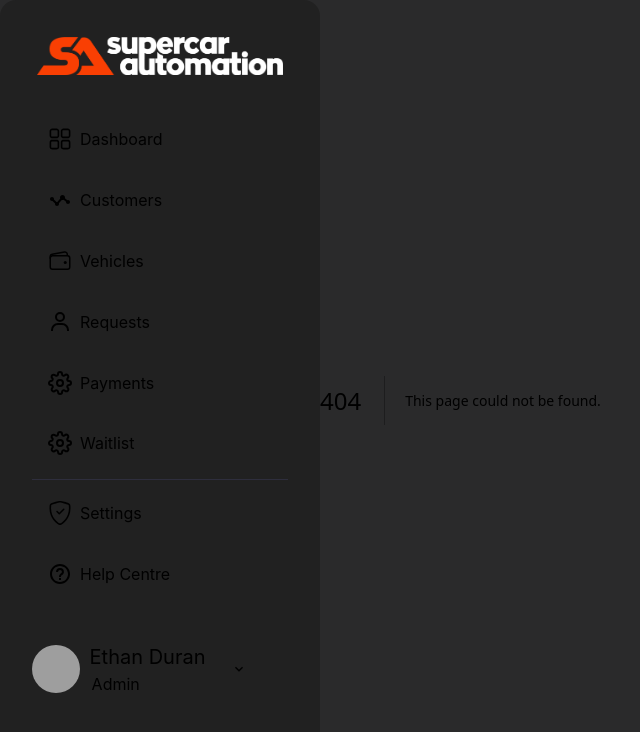
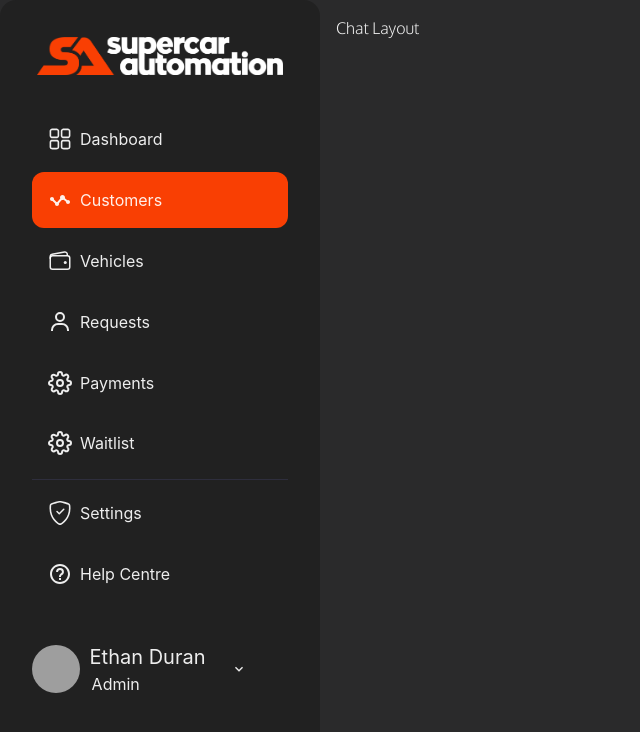
Before and after one commit to hmza312/SupercarAdmin, a Next.js app: page /customers/chat in a window 1280 px wide. Before the commit this address had no page. Shown: the top 732 px of the page, without its empty margins (0-640 px from the left). Built offline with nearby package versions, Linux system fonts and the light colour scheme; grey boxes are pictures that could not be loaded.

Commit message:
dashboards links

```diff
--- a/src/components/SideBar.tsx
+++ b/src/components/SideBar.tsx
@@ -50,6 +50,14 @@ export default function SideBar({ useMobStyle }: { useMobStyle: boolean }) {
       handler: () => setIsOpen(false)
    });
 
+   const matchRoutePath = (path: string) => {
+      const matchingRoute = Object.values(ROUTING).find((route) => {
+         const routeRegex = new RegExp(`^${route}(\/|$)`);
+         return routeRegex.test(path);
+      });
+      return matchingRoute || '/';
+   };
+
    return (
       <>
          {useMobStyle && <MobNavBar onOpen={() => setIsOpen(!isOpen)} />}
@@ -94,7 +102,7 @@ export default function SideBar({ useMobStyle }: { useMobStyle: boolean }) {
                      <React.Fragment key={idx}>
                         <SideBarLinks
                            linkTo={link.linkTo}
-                           isActive={router.asPath == link.linkTo}
+                           isActive={matchRoutePath(router.asPath) == link.linkTo}
                            heading={link.text}
                            linkIcon={link.icon}
                            onClick={() => setIsOpen(false)}
--- /dev/null
+++ b/src/pages/customers/chat/index.tsx
@@ -0,0 +1,17 @@
+import Customers from '@/components/Customers';
+import MainLayout from '@/components/design/MainLayout';
+import Head from 'next/head';
+
+export default function ChatPage() {
+   return (
+      <>
+         <Head>
+            <title>SuperCar Automation</title>
+            <meta name="description" content="Generated by create next app" />
+            <meta name="viewport" content="width=device-width, initial-scale=1" />
+            <link rel="icon" href="/favicon.ico" />
+         </Head>
+         <MainLayout>Chat Layout</MainLayout>
+      </>
+   );
+}
```
Also changed, not shown: src/components/Customers.tsx (+4 -8 lines), src/components/Dashboard.tsx (+7 -18 lines), src/components/Payments.tsx (+11 -8 lines), src/components/RequestsContent.tsx (+14 -10 lines), src/components/Vehicles.tsx (+3 -5 lines), src/components/dashboard/RecentPayments.tsx (+8 -1 lines), src/components/dashboard/StatSection.tsx (+6 -4 lines), src/components/design/Pagination.tsx (+12 -6 lines).
